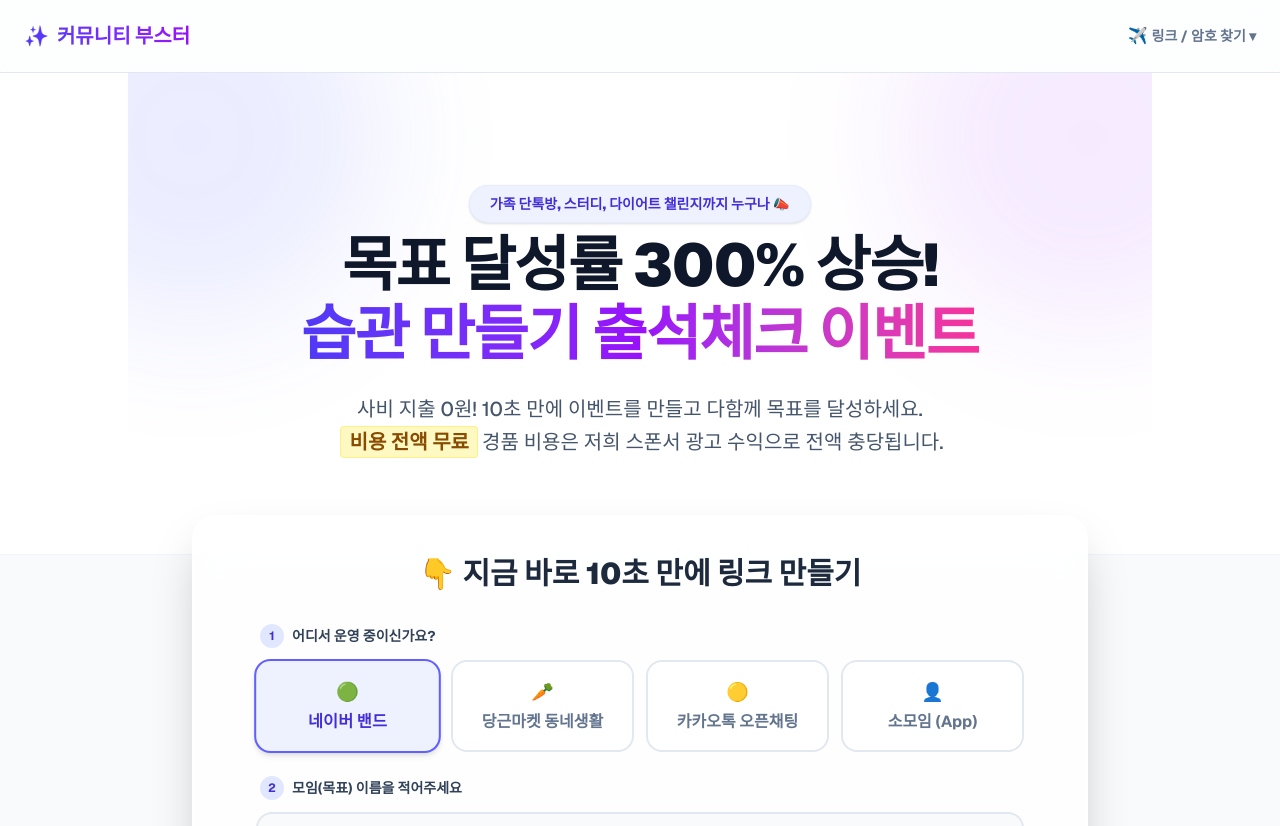
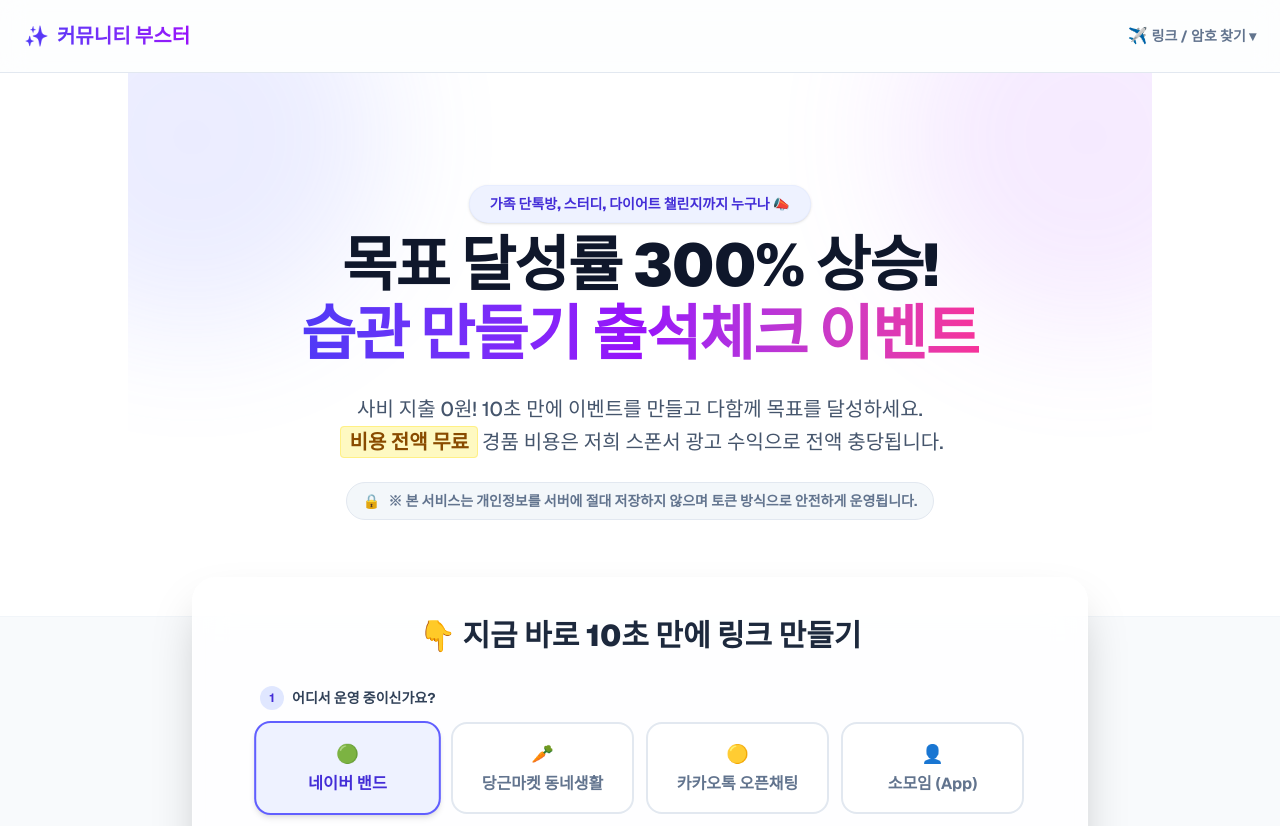
Before and after one commit to timbach9741-wq/band-checkin, a Next.js app: page / in a window 1280 px wide. Shown: the top 826 px of the page. Built offline with nearby package versions, Linux system fonts and the light colour scheme.

Commit message:
'add-privacy-disclaimer-to-hero'

```diff
--- a/src/app/page.tsx
+++ b/src/app/page.tsx
@@ -220,6 +220,10 @@ export default function Home() {
               <span className="bg-yellow-100 text-yellow-800 px-2 py-0.5 rounded font-bold mx-1 border border-yellow-200">비용 전액 무료</span>
               경품 비용은 저희 스폰서 광고 수익으로 전액 충당됩니다.
             </p>
+            <div className="mt-5 flex items-center justify-center gap-2 text-sm text-slate-500 font-bold bg-slate-100/80 py-2 px-4 rounded-full w-fit mx-auto border border-slate-200">
+              <span className="text-emerald-500">🔒</span>
+              ※ 본 서비스는 개인정보를 서버에 절대 저장하지 않으며 토큰 방식으로 안전하게 운영됩니다.
+            </div>
           </div>
         </section>
 
```
